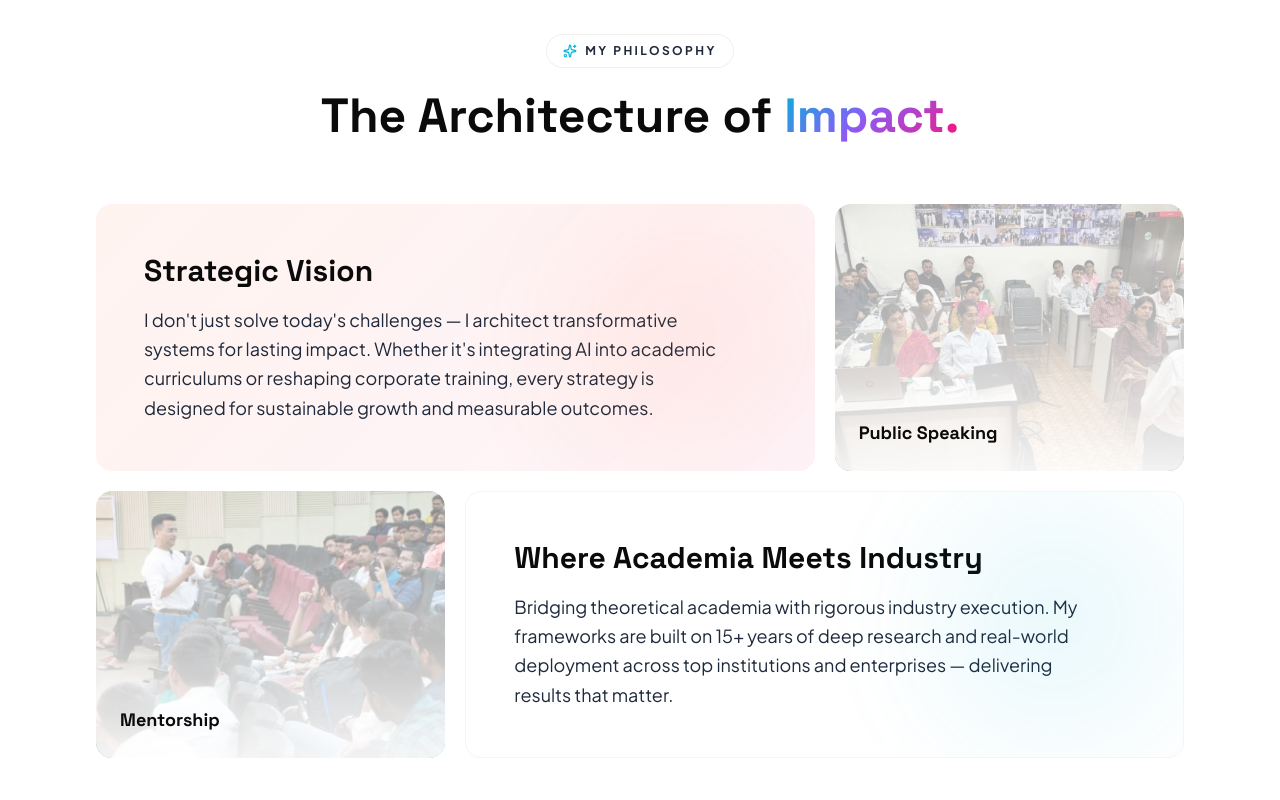
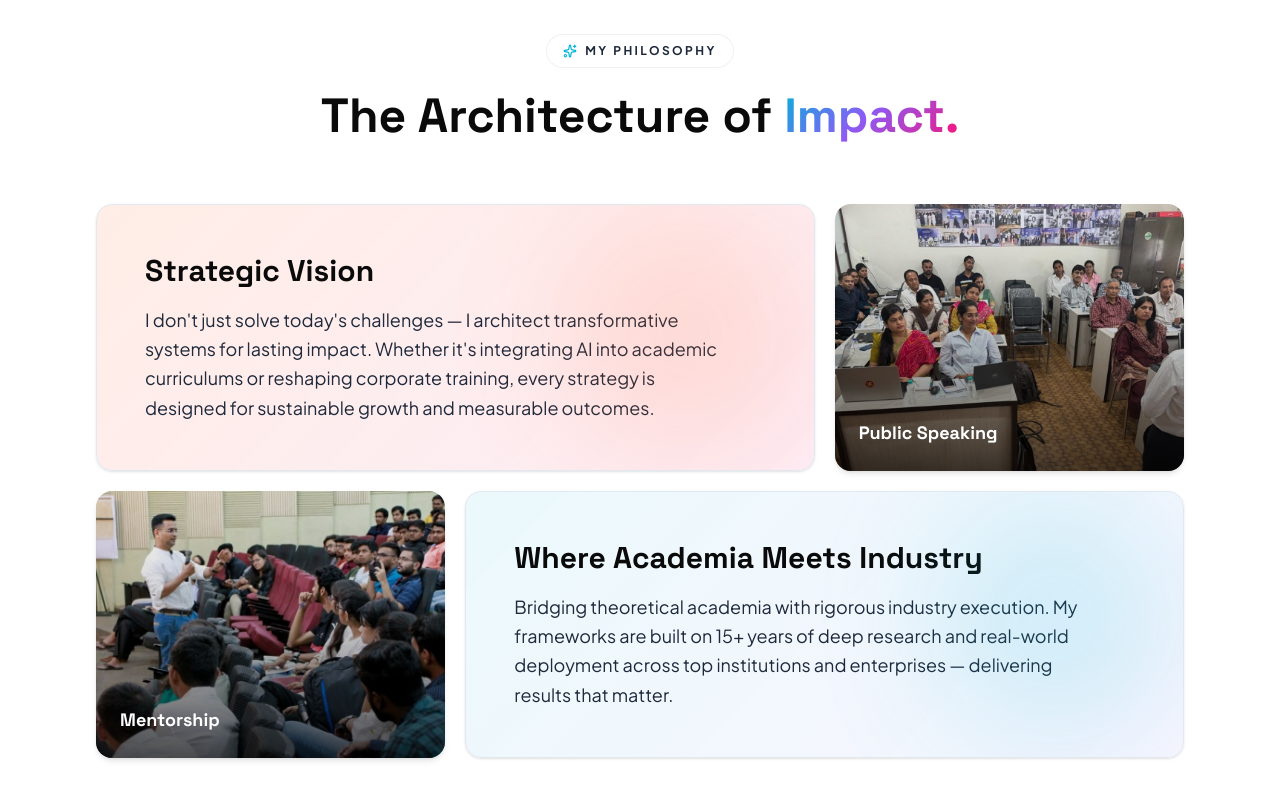
Before and after one commit to shteypandey28-hue/GS-Codebase, a React (Vite) app: page / in a window 1280 px wide. Shown: the part 1057-1857 px from the top of the page. Built offline with nearby package versions, Linux system fonts and the light colour scheme.

Commit message:
Fix: stronger bento grid visuals, vivid images with dark overlays

```diff
--- a/src/pages/Home.jsx
+++ b/src/pages/Home.jsx
@@ -231,43 +231,41 @@ export default function Home() {
 
           <div className="grid grid-cols-1 md:grid-cols-3 md:grid-rows-2 gap-5">
             {/* Strategic Vision */}
-            <motion.div variants={fadeUp} className="md:col-span-2 md:row-span-1 rounded-2xl p-10 md:p-12 flex flex-col justify-center relative overflow-hidden group" style={{ background: 'linear-gradient(135deg, rgba(255,107,53,0.08), rgba(233,30,140,0.05))' }}>
-              <div className="absolute top-0 right-0 w-64 h-64 rounded-full opacity-[0.08] blur-3xl group-hover:opacity-[0.15] transition-opacity duration-700" style={{ background: 'var(--color-flame)' }}></div>
+            <motion.div variants={fadeUp} className="md:col-span-2 md:row-span-1 rounded-2xl p-10 md:p-12 flex flex-col justify-center relative overflow-hidden group border border-border shadow-sm" style={{ background: 'linear-gradient(135deg, rgba(255,107,53,0.12), rgba(233,30,140,0.08))' }}>
+              <div className="absolute top-0 right-0 w-64 h-64 rounded-full opacity-[0.15] blur-3xl group-hover:opacity-[0.25] transition-opacity duration-700" style={{ background: 'var(--color-flame)' }}></div>
               <h3 className="font-display text-2xl md:text-3xl font-bold text-text-primary mb-4">Strategic Vision</h3>
               <p className="text-text-secondary text-lg leading-relaxed max-w-xl">
                 I don't just solve today's challenges — I architect transformative systems for lasting impact. Whether it's integrating AI into academic curriculums or reshaping corporate training, every strategy is designed for sustainable growth and measurable outcomes.
               </p>
             </motion.div>
 
-            {/* Image 1 */}
-            <motion.div variants={fadeUp} className="md:col-span-1 md:row-span-1 relative group overflow-hidden rounded-2xl min-h-[250px]">
+            <motion.div variants={fadeUp} className="md:col-span-1 md:row-span-1 relative group overflow-hidden rounded-2xl min-h-[250px] shadow-md">
               <img
                 src="/images/speaking.jpg"
                 alt="Speaking"
-                className="absolute w-full h-full object-cover group-hover:scale-110 transition-transform duration-700 opacity-50 group-hover:opacity-70"
+                className="absolute w-full h-full object-cover group-hover:scale-110 transition-transform duration-700"
               />
-              <div className="absolute inset-0 bg-gradient-to-t from-white/90 to-transparent"></div>
-              <div className="absolute bottom-6 left-6 font-display font-bold text-lg text-text-primary">
+              <div className="absolute inset-0 bg-gradient-to-t from-black/70 via-black/20 to-transparent"></div>
+              <div className="absolute bottom-6 left-6 font-display font-bold text-lg text-white">
                 Public Speaking
               </div>
             </motion.div>
 
-            {/* Image 2 */}
-            <motion.div variants={fadeUp} className="md:col-span-1 md:row-span-1 relative group overflow-hidden rounded-2xl min-h-[250px]">
+            <motion.div variants={fadeUp} className="md:col-span-1 md:row-span-1 relative group overflow-hidden rounded-2xl min-h-[250px] shadow-md">
               <img
                 src="/images/mentorship.jpg"
                 alt="Mentorship"
-                className="absolute w-full h-full object-cover group-hover:scale-110 transition-transform duration-700 opacity-50 group-hover:opacity-70"
+                className="absolute w-full h-full object-cover group-hover:scale-110 transition-transform duration-700"
               />
-              <div className="absolute inset-0 bg-gradient-to-t from-white/90 to-transparent"></div>
-              <div className="absolute bottom-6 left-6 font-display font-bold text-lg text-text-primary">
+              <div className="absolute inset-0 bg-gradient-to-t from-black/70 via-black/20 to-transparent"></div>
+              <div className="absolute bottom-6 left-6 font-display font-bold text-lg text-white">
                 Mentorship
               </div>
             </motion.div>
 
             {/* Academic + Industry */}
-            <motion.div variants={fadeUp} className="md:col-span-2 md:row-span-1 rounded-2xl p-10 md:p-12 flex flex-col justify-center relative overflow-hidden group glass-light">
-              <div className="absolute top-0 right-0 w-64 h-64 rounded-full opacity-[0.08] blur-3xl group-hover:opacity-[0.15] transition-opacity duration-700" style={{ background: 'var(--color-electric)' }}></div>
+            <motion.div variants={fadeUp} className="md:col-span-2 md:row-span-1 rounded-2xl p-10 md:p-12 flex flex-col justify-center relative overflow-hidden group border border-border shadow-sm" style={{ background: 'linear-gradient(135deg, rgba(0,180,216,0.08), rgba(139,92,246,0.06))' }}>
+              <div className="absolute top-0 right-0 w-64 h-64 rounded-full opacity-[0.15] blur-3xl group-hover:opacity-[0.25] transition-opacity duration-700" style={{ background: 'var(--color-electric)' }}></div>
               <h3 className="font-display text-2xl md:text-3xl font-bold text-text-primary mb-4">
                 Where Academia Meets Industry
               </h3>
```
